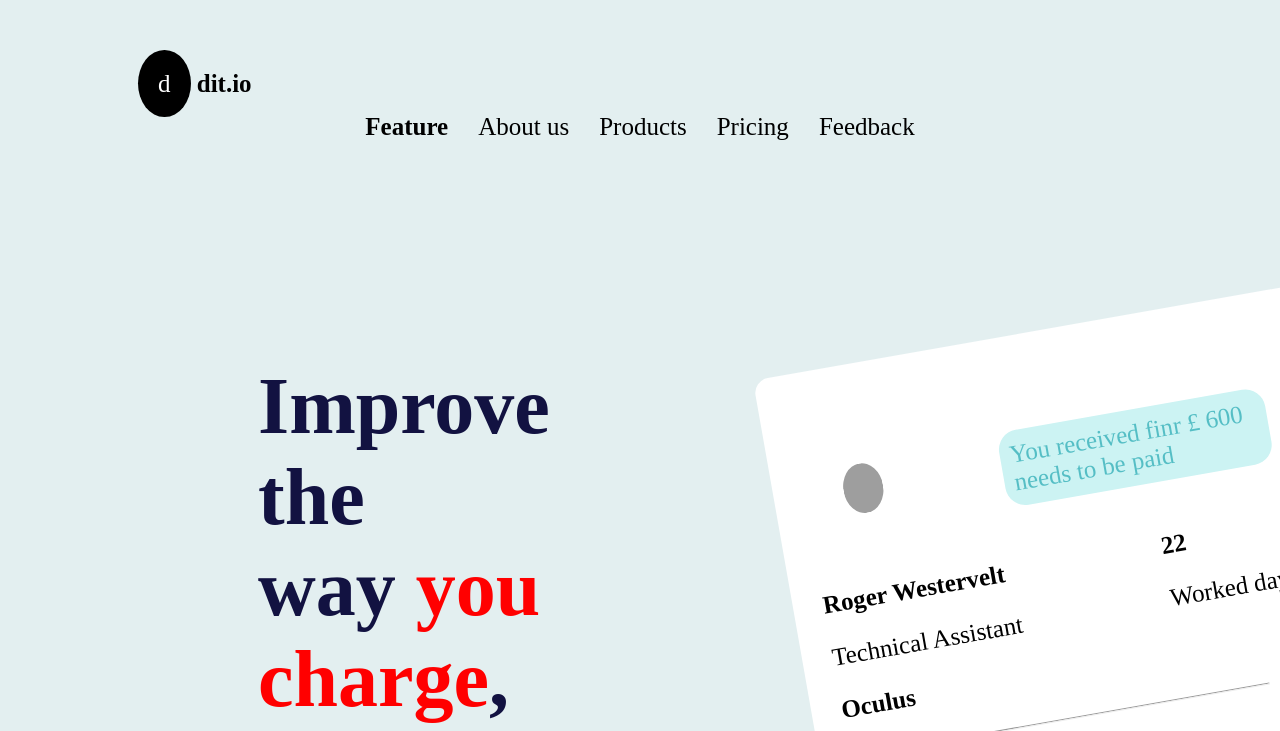
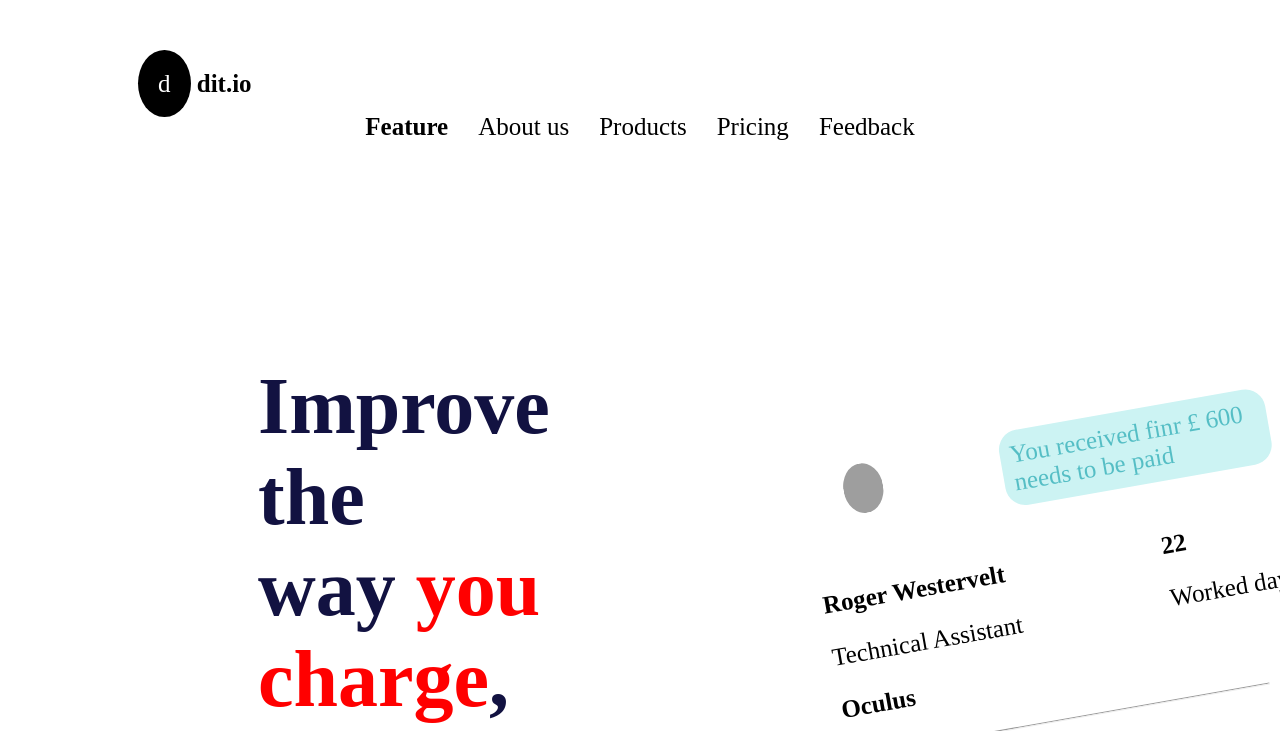
Before and after one commit to shirleyabwoi/landingpage, a plain HTML site: page index.html in a window 1280 px wide. Shown: the top 731 px of the page. Drawn offline with Linux system fonts and the light colour scheme; grey boxes are pictures that could not be loaded.

Commit message:
styled the page

```diff
--- a/style.css
+++ b/style.css
@@ -436,9 +436,7 @@ hr{
     display: flex;
     gap: 30%;
 }
-body{
-    background-color: rgb(227, 239, 240);
-}
+
 .aboutSupport, .aboutTransfers{
     margin-top: 110px;
 }
```
